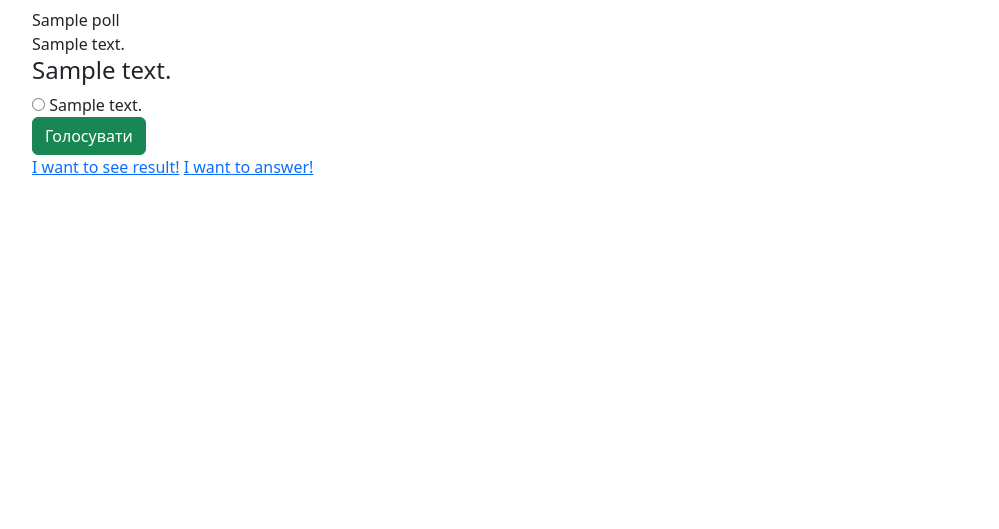
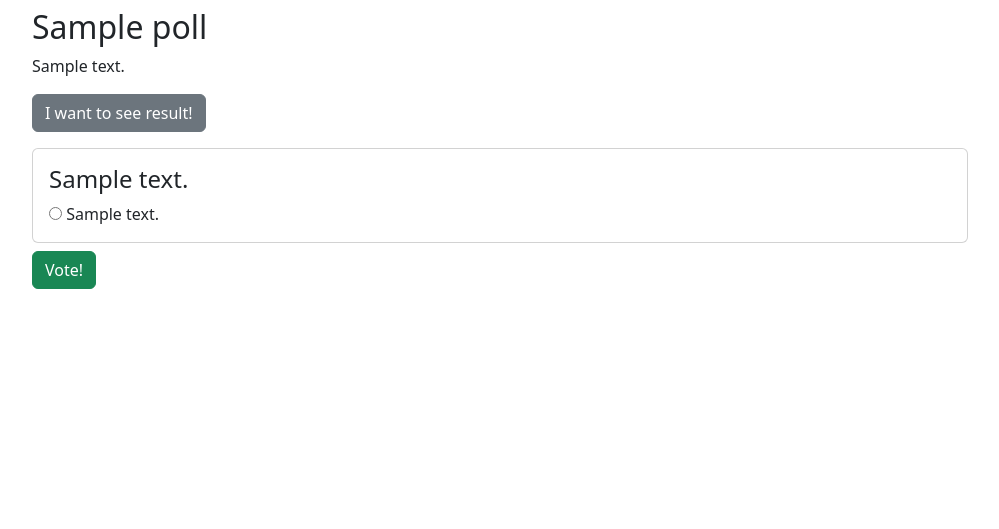
Before and after one commit to mblazhko/mysite, a Django app: page /polls/1/ in a window 1280 px wide. Shown: the part 48-577 px from the top of the page, without its empty margins (140-1139 px from the left). Run offline with Django 4.2, Linux system fonts and the light colour scheme; tables that the repository leaves empty hold one stand-in row (values such as "Sample post").

Commit message:
add card class to every question

```diff
--- a/templates/base.html
+++ b/templates/base.html
@@ -15,7 +15,7 @@
 
     {% include "includes/header.html" %}
 
-    <main class="container-fluid main-content position-relative max-height-vh-100 w-100 border-radius-lg">
+    <main class="container-fluid main-content position-relative max-height-vh-100 w-100 border-radius-lg m-0">
       {% block content %}{% endblock content %}
     </main>
 
--- a/templates/polls/poll_detail.html
+++ b/templates/polls/poll_detail.html
@@ -1,27 +1,35 @@
 {% extends "base.html" %}
 
 {% block content %}
-	<div>{{ poll.poll_name }}</div>
-  <div>{{ poll.poll_description }}</div>
+	<div class="card mb-3 border-0">
+      <div class="card-body p-0">
+        <h2 class="card-title">{{ poll.poll_name }}</h2>
+        <p class="card-text">{{ poll.poll_description }}</p>
+        <a href="{% url "polls:poll-results" pk=poll.id %}" class="btn btn-secondary">I want to see result!</a>
+      </div>
+  </div>
   <form method="post" id="pollForm">
       {% csrf_token %}
       {% for question in poll.question_set.all %}
-          <h4 id="question_{{ question.id }}">{{ question.question_text }}</h4>
-          {% for choice in question.choice_set.all %}
-              <input type="radio" name="choice_{{ question.id }}" value="{{ choice.id }}">
+        <div class="card mb-2">
+          <div class="card-body">
+            <h4
+              id="question_{{ question.id }}">{{ question.question_text }}</h4>
+            {% for choice in question.choice_set.all %}
+              <input type="radio" name="choice_{{ question.id }}"
+                     value="{{ choice.id }}">
               {{ choice.choice_text }}<br>
-          {% endfor %}
+            {% endfor %}</div>
+        </div>
       {% endfor %}
-      <button type="submit" class="btn btn-success">Голосувати</button>
+      <button type="submit" class="btn btn-success">Vote!</button>
   </form>
-  <a href="{% url "polls:poll-results" pk=poll.id %}">I want to see result!</a>
-  <a href="{% url "polls:vote" poll_id=poll.id %}">I want to answer!</a>
   <script>
   document.getElementById('pollForm').addEventListener('submit', function(event) {
-    var questions = document.querySelectorAll('[name^="choice_"]');
-    var valid = true;
+    const questions = document.querySelectorAll('[name^="choice_"]');
+      let valid = true;
 
-    questions.forEach(function(question) {
+      questions.forEach(function(question) {
         const name = question.getAttribute('name');
         const checked = document.querySelector('[name="' + name + '"]:checked');
 
```
